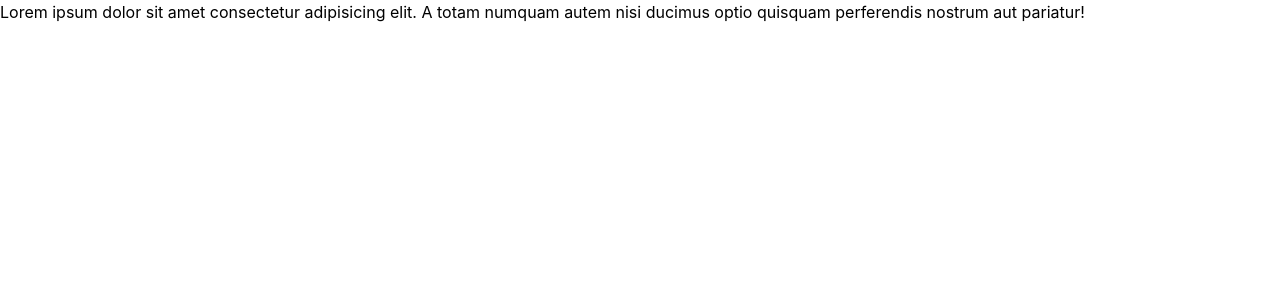
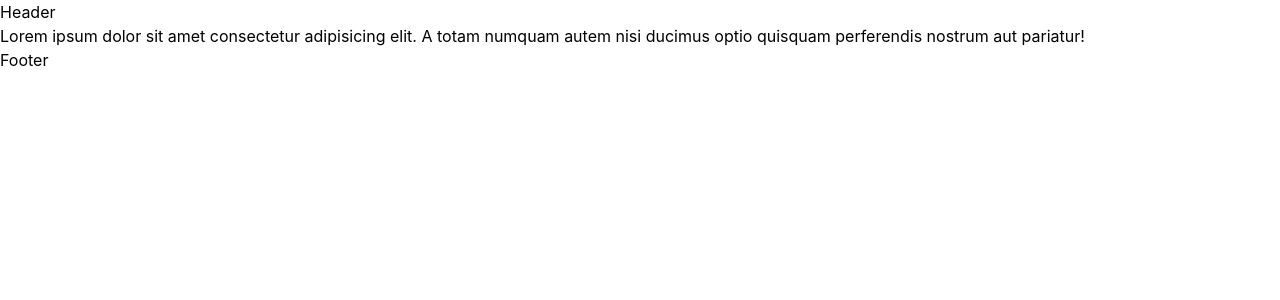
Before and after one commit to duttasuraj93/cryptonator, a Next.js app: page / in a window 1280 px wide. Shown: the top 300 px of the page. Built offline with nearby package versions, Linux system fonts and the light colour scheme.

Commit message:
feat: added layout for the entire app

```diff
--- /dev/null
+++ b/components/Footer/index.tsx
@@ -0,0 +1,9 @@
+import React from 'react'
+
+const Footer = () => {
+  return (
+    <div>Footer</div>
+  )
+}
+
+export default Footer
--- /dev/null
+++ b/components/Header/index.tsx
@@ -0,0 +1,9 @@
+import React from 'react'
+
+const Header = () => {
+  return (
+    <div>Header</div>
+  )
+}
+
+export default Header
--- /dev/null
+++ b/components/Layout/index.tsx
@@ -0,0 +1,15 @@
+import React from 'react'
+import Header from '../Header'
+import Footer from '../Footer'
+
+const Layout = ({ children }: { children: React.ReactNode }) => {
+    return (
+        <>
+            <Header />
+            <div>{children}</div>
+            <Footer />
+        </>
+    )
+}
+
+export default Layout
--- a/pages/_app.tsx
+++ b/pages/_app.tsx
@@ -2,11 +2,14 @@
 import { Provider } from 'react-redux'
 import type { AppProps } from 'next/app'
 import { store } from '../store'
+import Layout from '../components/Layout'
 
 function MyApp({ Component, pageProps }: AppProps) {
   return (
     <Provider store={store}>
-      <Component {...pageProps} />
+      <Layout>
+        <Component {...pageProps} />
+      </Layout>
     </Provider>
   )
 }
```
